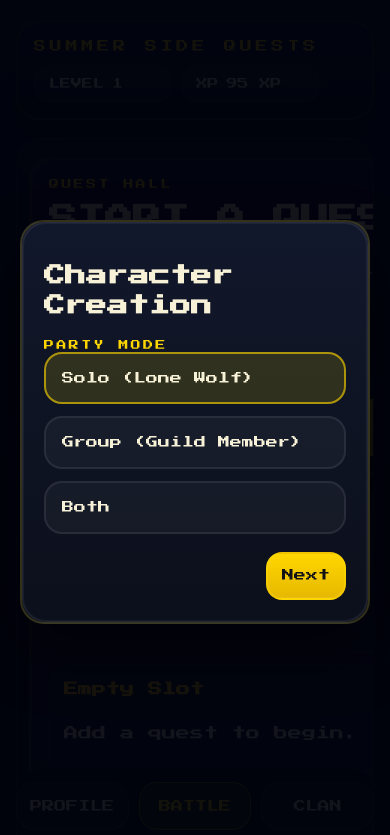
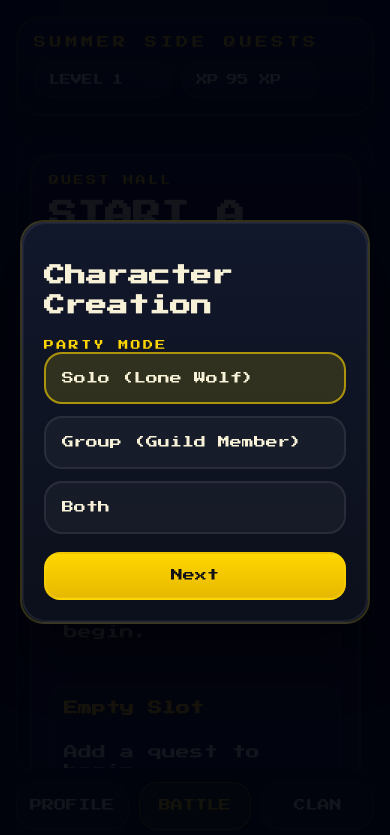
Before and after one commit to barbarossalmanpt/questmax, a plain HTML site: page index.html in a window 390 px wide. Shown: the top 835 px of the page. Drawn offline with Linux system fonts and the light colour scheme.

Commit message:
Fix mobile layout for quest screen and responsive button visibility

```diff
--- a/styles.css
+++ b/styles.css
@@ -151,25 +151,30 @@ button:hover,
 }
 
 .screen-window {
-  overflow: hidden;
+  overflow-x: hidden;
+  overflow-y: auto;
   border-radius: 28px;
   position: relative;
   background: linear-gradient(180deg, rgba(255,255,255,0.02), rgba(255,255,255,0.04));
   border: 1px solid rgba(255,255,255,0.08);
-  min-height: 72vh;
+  min-height: 64vh;
+  max-height: calc(100vh - 180px);
   scroll-snap-type: x mandatory;
   touch-action: pan-y;
 }
 
 .screen-strip {
   display: flex;
-  width: 300%;
+  width: auto;
+  min-width: 100%;
   transform: translateX(0%);
   transition: transform 0.35s ease;
 }
 
 .screen {
+  flex: 0 0 100%;
   min-width: 100%;
+  width: 100%;
   padding: 22px 16px;
   display: grid;
   gap: 18px;
@@ -692,6 +697,54 @@ button:hover,
     line-height: 1.15;
   }
 
+  .screen-window {
+    max-height: calc(100vh - 200px);
+  }
+
+  .app-shell {
+    align-items: flex-start;
+    padding-top: calc(16px + env(safe-area-inset-top, 0px));
+  }
+
+  .hero-panel,
+  .screen-header,
+  .clan-header {
+    flex-direction: column;
+    align-items: flex-start;
+  }
+
+  .hero-copy,
+  .hero-panel,
+  .screen {
+    min-width: 0;
+  }
+
+  .hero-button {
+    width: 100%;
+    font-size: 15px;
+    padding: 16px 18px;
+  }
+
+  .action-button {
+    width: 100%;
+  }
+
+  .battle-stats,
+  .achievement-panel,
+  .history-panel,
+  .quest-summary,
+  .quick-actions,
+  .clan-actions,
+  .clan-header,
+  .clan-chest,
+  .hero-panel {
+    padding: 16px;
+  }
+
+  .feed-list {
+    max-height: none;
+  }
+
   .hero-copy p,
   .stat-row,
   .battle-detail,
```
